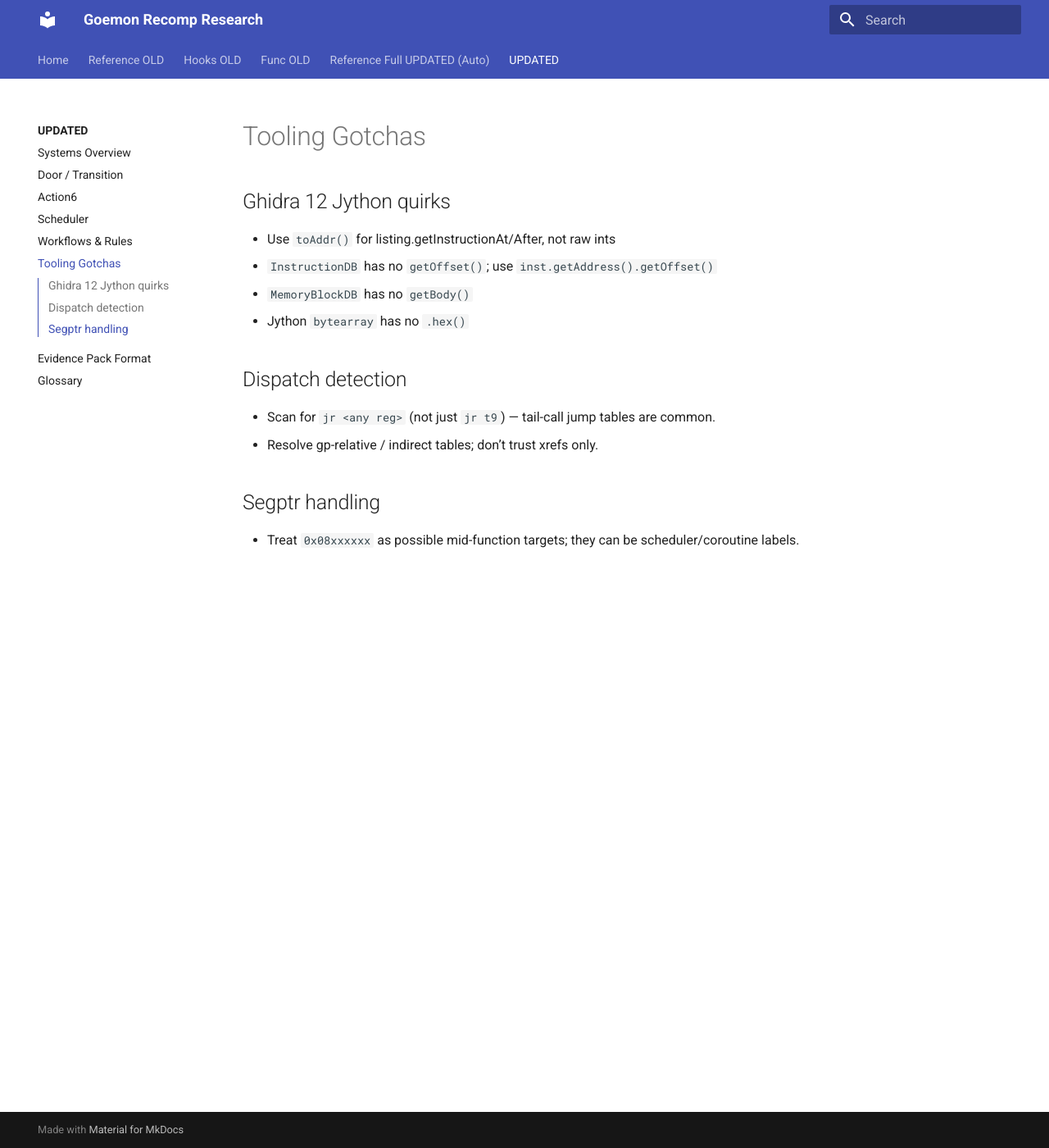
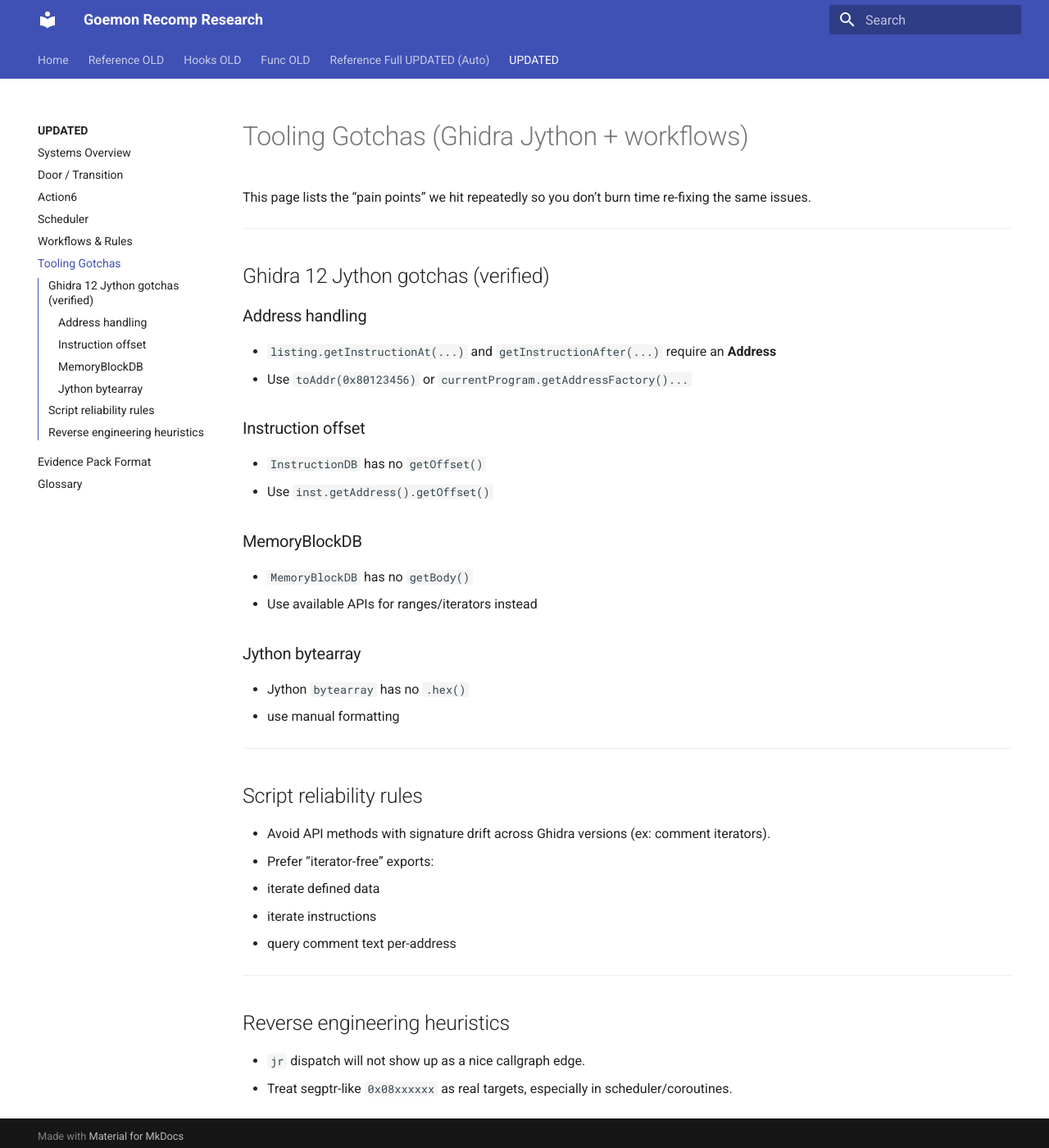
Before and after one commit to sirdankz/goemon-recomp-research, an MkDocs documentation site: the page built from docs/UPDATED/tooling_gotchas.md, in a window 1280 px wide and 1400 px high. Shown: the whole window at 82% size. Built offline with MkDocs 1.6.1 and Material for MkDocs 9.7.7, drawn with Linux system fonts in a browser that asks for light colours.

Commit message:
Update tooling_gotchas.md

```diff
--- a/docs/UPDATED/tooling_gotchas.md
+++ b/docs/UPDATED/tooling_gotchas.md
@@ -1,14 +1,40 @@
-# Tooling Gotchas
+# Tooling Gotchas (Ghidra Jython + workflows)
 
-## Ghidra 12 Jython quirks
-- Use `toAddr()` for listing.getInstructionAt/After, not raw ints
-- `InstructionDB` has no `getOffset()`; use `inst.getAddress().getOffset()`
+This page lists the “pain points” we hit repeatedly so you don’t burn time re-fixing the same issues.
+
+---
+
+## Ghidra 12 Jython gotchas (verified)
+
+### Address handling
+- `listing.getInstructionAt(...)` and `getInstructionAfter(...)` require an **Address**
+  - Use `toAddr(0x80123456)` or `currentProgram.getAddressFactory()...`
+
+### Instruction offset
+- `InstructionDB` has no `getOffset()`
+  - Use `inst.getAddress().getOffset()`
+
+### MemoryBlockDB
 - `MemoryBlockDB` has no `getBody()`
+  - Use available APIs for ranges/iterators instead
+
+### Jython bytearray
 - Jython `bytearray` has no `.hex()`
+  - use manual formatting
 
-## Dispatch detection
-- Scan for `jr <any reg>` (not just `jr t9`) — tail-call jump tables are common.
-- Resolve gp-relative / indirect tables; don’t trust xrefs only.
+---
 
-## Segptr handling
-- Treat `0x08xxxxxx` as possible mid-function targets; they can be scheduler/coroutine labels.
+## Script reliability rules
+
+- Avoid API methods with signature drift across Ghidra versions (ex: comment iterators).
+- Prefer “iterator-free” exports:
+  - iterate defined data
+  - iterate instructions
+  - query comment text per-address
+
+---
+
+## Reverse engineering heuristics
+
+- `jr` dispatch will not show up as a nice callgraph edge.
+- Treat segptr-like `0x08xxxxxx` as real targets, especially in scheduler/coroutines.
```
